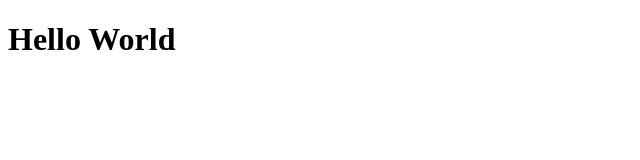
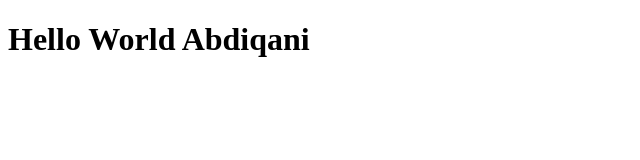
Before and after one commit to abdiqani143/HTML-CSS-, a plain HTML site: page index.html in a window 1280 px wide. Shown: the whole page, without its empty margins (0-640 px from the left). Drawn offline with Linux system fonts and the light colour scheme.

Commit message:
Some Additional My Page Content

```diff
--- a/index.html
+++ b/index.html
@@ -7,6 +7,6 @@
     <title>Document</title>
 </head>
 <body>
-    <h1>Hello World</h1>
+    <h1>Hello World Abdiqani</h1>
 </body>
 </html>
```
